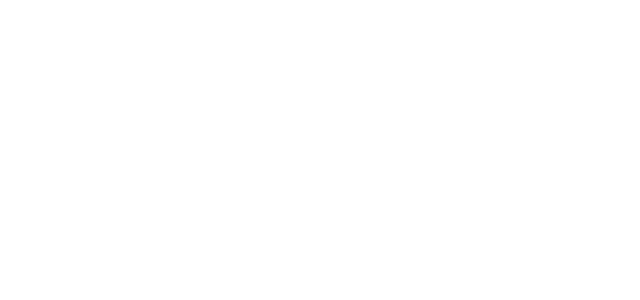
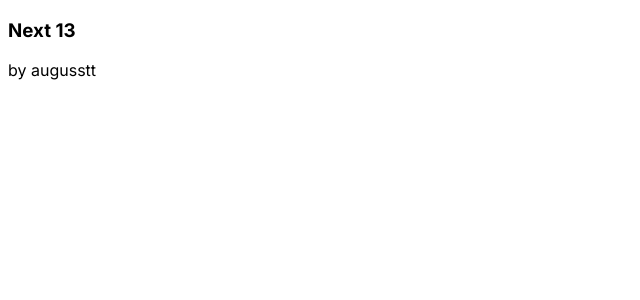
Before and after one commit to augusstt06/next-v13, a Next.js app: page / in a window 1280 px wide. Shown: the top 300 px of the page, without its empty margins (0-640 px from the left). Built offline with nearby package versions, Linux system fonts and the light colour scheme.

Commit message:
Install Library : next-auth

```diff
--- a/src/app/page.tsx
+++ b/src/app/page.tsx
@@ -1,3 +1,9 @@
 export default function Home() {
-  return <div></div>;
+  let name: string = "augusstt";
+  return (
+    <div>
+      <h3 className="title">Next 13</h3>
+      <p className="title-sub">by {name}</p>
+    </div>
+  );
 }
```
Also changed, not shown: package.json (+6 -5 lines), 1 other file (tests, documents, lock files or other folders).
